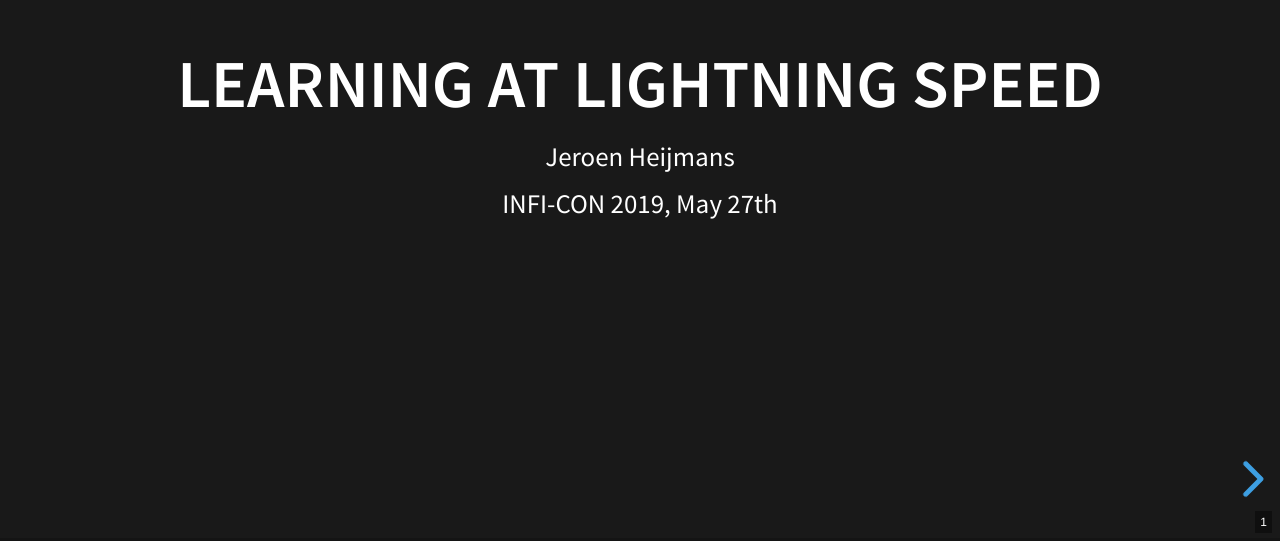
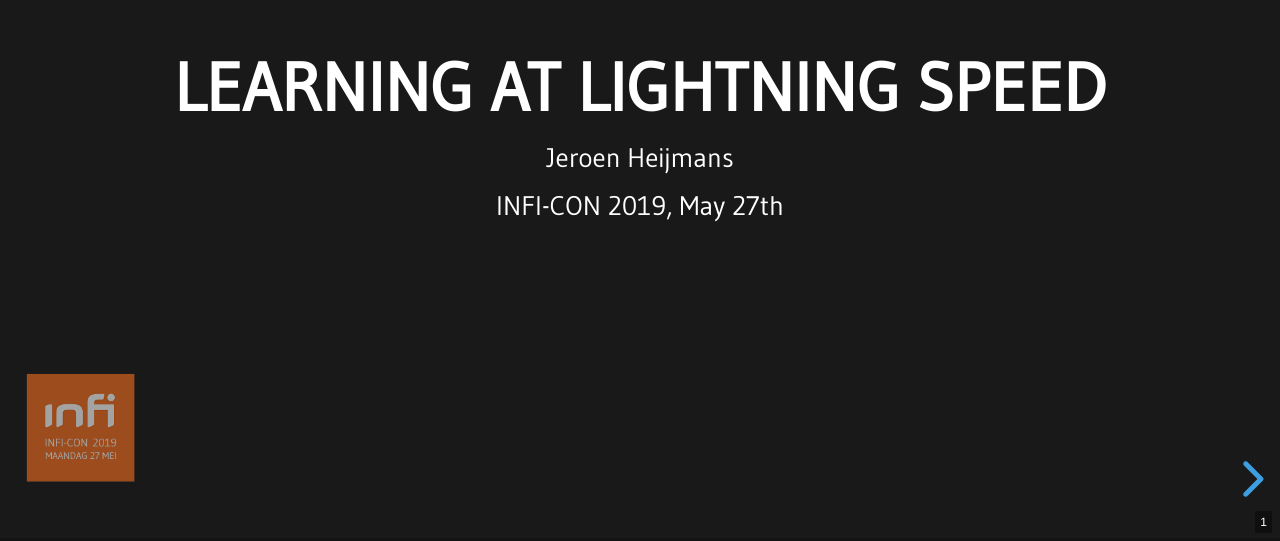
Before and after one commit to jeroenheijmans/presentation-learning-at-lightning-speed, a plain HTML site: page index.html in a window 1280 px wide. Shown: the part 259-800 px from the top of the page. Drawn offline with Linux system fonts and the light colour scheme.

Commit message:
Add Infi logo and font

```diff
--- a/css/presentation.css
+++ b/css/presentation.css
@@ -16,3 +16,13 @@
 .reveal pre code {
   max-height: fit-content;
 }
+
+.reveal,
+.reveal h1,
+.reveal h2,
+.reveal h3,
+.reveal h4,
+.reveal h5,
+.reveal h6 {
+  font-family: "Gudea", "Source Sans Pro", Helvetica, sans-serif;
+}
--- a/index.html
+++ b/index.html
@@ -6,6 +6,7 @@
 
     <title>Presentation: Learning at Lightning Speed</title>
 
+    <link href="https://fonts.googleapis.com/css?family=Gudea&display=swap" rel="stylesheet">
     <link rel="stylesheet" href="css/reset.css">
     <link rel="stylesheet" href="css/reveal.min.css">
     <link rel="stylesheet" href="css/theme/black.css">
@@ -15,6 +16,7 @@
   <body>
     <div class="reveal">
       <div class="slides">
+        <footer style="opacity: 0.6; position: absolute; left: 2px; bottom: 2px;"><img src="assets/infi-con-2019.png" alt="INFI-CON 2019, Maandag 27 mei" style="max-width: 4em;"></footer>
         <section>
           <h1>Learning at Lightning Speed</h1>
           <p>Jeroen Heijmans</p>
```
Also changed, not shown: assets/infi-con-2019.png (added), 1 other file.
